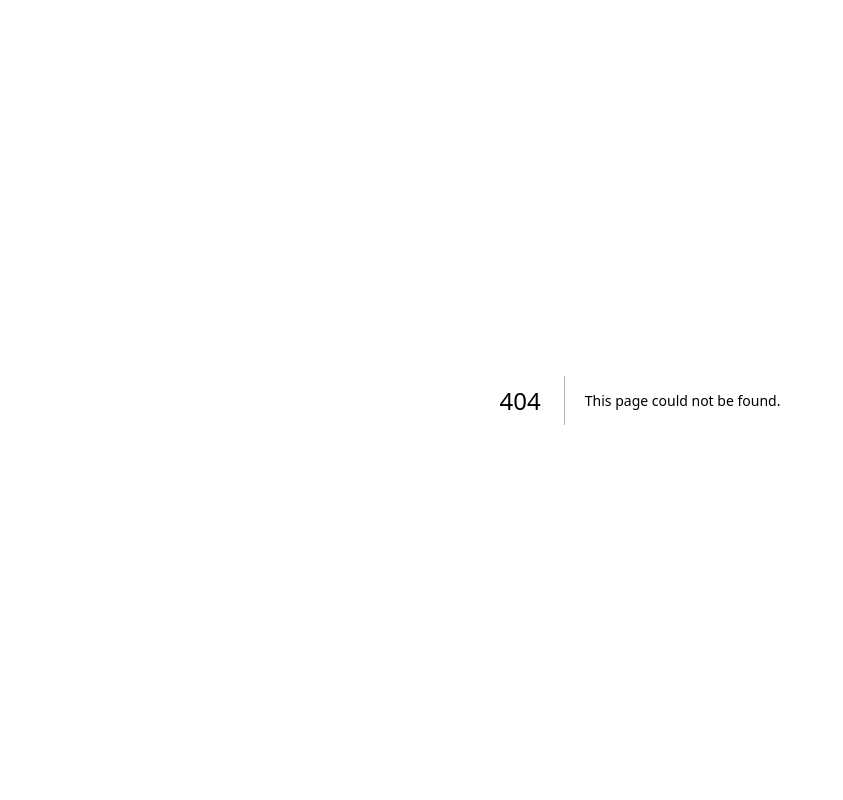
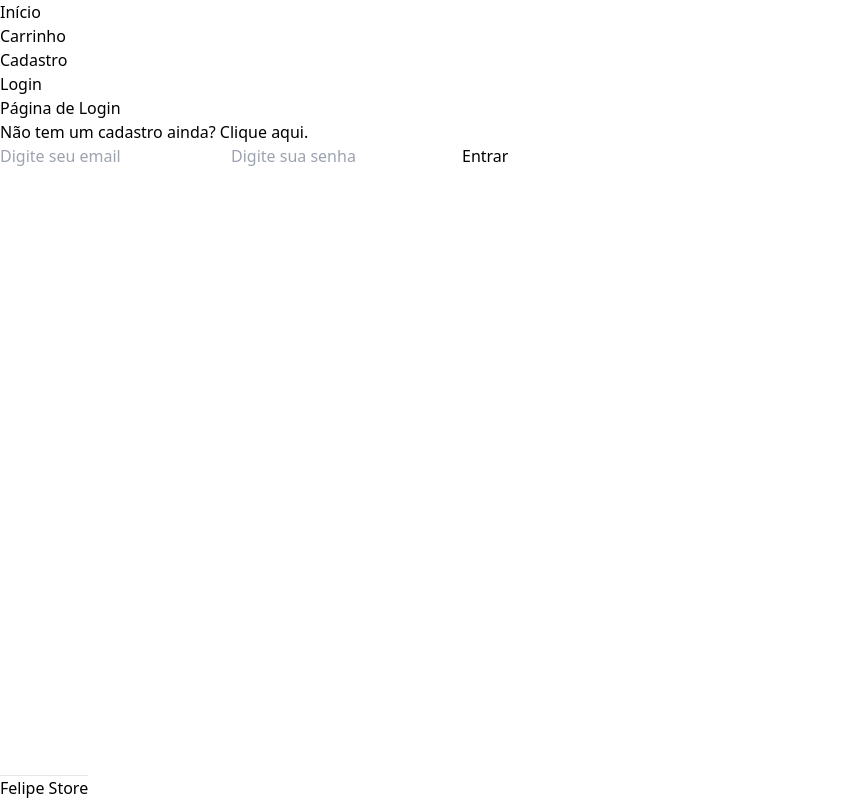
Before and after one commit to felipekmu/ti39-loja-next, a Next.js app: page /login in a window 1280 px wide. Before the commit this address had no page. Shown: the whole page, without its empty margins (0-843 px from the left). Built offline with nearby package versions, Linux system fonts and the light colour scheme.

Commit message:
Aula do Dia 26 de Junho

```diff
--- a/src/app/globals.css
+++ b/src/app/globals.css
@@ -1,27 +1,3 @@
 @tailwind base;
 @tailwind components;
 @tailwind utilities;
-
-:root {
-  --foreground-rgb: 0, 0, 0;
-  --background-start-rgb: 214, 219, 220;
-  --background-end-rgb: 255, 255, 255;
-}
-
-@media (prefers-color-scheme: dark) {
-  :root {
-    --foreground-rgb: 255, 255, 255;
-    --background-start-rgb: 0, 0, 0;
-    --background-end-rgb: 0, 0, 0;
-  }
-}
-
-body {
-  color: rgb(var(--foreground-rgb));
-  background: linear-gradient(
-      to bottom,
-      transparent,
-      rgb(var(--background-end-rgb))
-    )
-    rgb(var(--background-start-rgb));
-}
--- a/src/app/layout.js
+++ b/src/app/layout.js
@@ -1,17 +1,18 @@
-import './globals.css'
-import { Inter } from 'next/font/google'
-
-const inter = Inter({ subsets: ['latin'] })
-
+import "@/app/globals.css"
+import Menu from "@/components/Menu"
+import Rodape from "@/components/Rodape"
 export const metadata = {
-  title: 'Create Next App',
-  description: 'Generated by create next app',
+  title: 'Felipe Store',
 }
 
 export default function RootLayout({ children }) {
   return (
-    <html lang="en">
-      <body className={inter.className}>{children}</body>
+    <html lang="pt-BR">
+      <body>
+        <Menu />
+        {children}
+        <Rodape />
+      </body>
     </html>
   )
 }
--- /dev/null
+++ b/src/app/login/page.js
@@ -0,0 +1,14 @@
+export default function Login(){
+    return(
+        <div>
+        <h1> Página de Login </h1>
+        <p> Não tem um cadastro ainda? Clique aqui. </p>
+        <form>
+            <input placeholder="Digite seu email" />
+            <input placeholder="Digite sua senha" />
+            <button> Entrar </button>
+        </form>
+        </div>
+
+    )
+}
--- a/src/app/page.js
+++ b/src/app/page.js
@@ -1,113 +1,8 @@
-import Image from 'next/image'
 
 export default function Home() {
   return (
-    <main className="flex min-h-screen flex-col items-center justify-between p-24">
-      <div className="z-10 w-full max-w-5xl items-center justify-between font-mono text-sm lg:flex">
-        <p className="fixed left-0 top-0 flex w-full justify-center border-b border-gray-300 bg-gradient-to-b from-zinc-200 pb-6 pt-8 backdrop-blur-2xl dark:border-neutral-800 dark:bg-zinc-800/30 dark:from-inherit lg:static lg:w-auto  lg:rounded-xl lg:border lg:bg-gray-200 lg:p-4 lg:dark:bg-zinc-800/30">
-          Get started by editing&nbsp;
-          <code className="font-mono font-bold">src/app/page.js</code>
-        </p>
-        <div className="fixed bottom-0 left-0 flex h-48 w-full items-end justify-center bg-gradient-to-t from-white via-white dark:from-black dark:via-black lg:static lg:h-auto lg:w-auto lg:bg-none">
-          <a
-            className="pointer-events-none flex place-items-center gap-2 p-8 lg:pointer-events-auto lg:p-0"
-            href="https://vercel.com?utm_source=create-next-app&utm_medium=appdir-template&utm_campaign=create-next-app"
-            target="_blank"
-            rel="noopener noreferrer"
-          >
-            By{' '}
-            <Image
-              src="/vercel.svg"
-              alt="Vercel Logo"
-              className="dark:invert"
-              width={100}
-              height={24}
-              priority
-            />
-          </a>
-        </div>
-      </div>
-
-      <div className="relative flex place-items-center before:absolute before:h-[300px] before:w-[480px] before:-translate-x-1/2 before:rounded-full before:bg-gradient-radial before:from-white before:to-transparent before:blur-2xl before:content-[''] after:absolute after:-z-20 after:h-[180px] after:w-[240px] after:translate-x-1/3 after:bg-gradient-conic after:from-sky-200 after:via-blue-200 after:blur-2xl after:content-[''] before:dark:bg-gradient-to-br before:dark:from-transparent before:dark:to-blue-700 before:dark:opacity-10 after:dark:from-sky-900 after:dark:via-[#0141ff] after:dark:opacity-40 before:lg:h-[360px]">
-        <Image
-          className="relative dark:drop-shadow-[0_0_0.3rem_#ffffff70] dark:invert"
-          src="/next.svg"
-          alt="Next.js Logo"
-          width={180}
-          height={37}
-          priority
-        />
-      </div>
-
-      <div className="mb-32 grid text-center lg:mb-0 lg:grid-cols-4 lg:text-left">
-        <a
-          href="https://nextjs.org/docs?utm_source=create-next-app&utm_medium=appdir-template&utm_campaign=create-next-app"
-          className="group rounded-lg border border-transparent px-5 py-4 transition-colors hover:border-gray-300 hover:bg-gray-100 hover:dark:border-neutral-700 hover:dark:bg-neutral-800/30"
-          target="_blank"
-          rel="noopener noreferrer"
-        >
-          <h2 className={`mb-3 text-2xl font-semibold`}>
-            Docs{' '}
-            <span className="inline-block transition-transform group-hover:translate-x-1 motion-reduce:transform-none">
-              -&gt;
-            </span>
-          </h2>
-          <p className={`m-0 max-w-[30ch] text-sm opacity-50`}>
-            Find in-depth information about Next.js features and API.
-          </p>
-        </a>
-
-        <a
-          href="https://nextjs.org/learn?utm_source=create-next-app&utm_medium=appdir-template-tw&utm_campaign=create-next-app"
-          className="group rounded-lg border border-transparent px-5 py-4 transition-colors hover:border-gray-300 hover:bg-gray-100 hover:dark:border-neutral-700 hover:dark:bg-neutral-800 hover:dark:bg-opacity-30"
-          target="_blank"
-          rel="noopener noreferrer"
-        >
-          <h2 className={`mb-3 text-2xl font-semibold`}>
-            Learn{' '}
-            <span className="inline-block transition-transform group-hover:translate-x-1 motion-reduce:transform-none">
-              -&gt;
-            </span>
-          </h2>
-          <p className={`m-0 max-w-[30ch] text-sm opacity-50`}>
-            Learn about Next.js in an interactive course with&nbsp;quizzes!
-          </p>
-        </a>
-
-        <a
-          href="https://vercel.com/templates?framework=next.js&utm_source=create-next-app&utm_medium=appdir-template&utm_campaign=create-next-app"
-          className="group rounded-lg border border-transparent px-5 py-4 transition-colors hover:border-gray-300 hover:bg-gray-100 hover:dark:border-neutral-700 hover:dark:bg-neutral-800/30"
-          target="_blank"
-          rel="noopener noreferrer"
-        >
-          <h2 className={`mb-3 text-2xl font-semibold`}>
-            Templates{' '}
-            <span className="inline-block transition-transform group-hover:translate-x-1 motion-reduce:transform-none">
-              -&gt;
-            </span>
-          </h2>
-          <p className={`m-0 max-w-[30ch] text-sm opacity-50`}>
-            Explore the Next.js 13 playground.
-          </p>
-        </a>
-
-        <a
-          href="https://vercel.com/new?utm_source=create-next-app&utm_medium=appdir-template&utm_campaign=create-next-app"
-          className="group rounded-lg border border-transparent px-5 py-4 transition-colors hover:border-gray-300 hover:bg-gray-100 hover:dark:border-neutral-700 hover:dark:bg-neutral-800/30"
-          target="_blank"
-          rel="noopener noreferrer"
-        >
-          <h2 className={`mb-3 text-2xl font-semibold`}>
-            Deploy{' '}
-            <span className="inline-block transition-transform group-hover:translate-x-1 motion-reduce:transform-none">
-              -&gt;
-            </span>
-          </h2>
-          <p className={`m-0 max-w-[30ch] text-sm opacity-50`}>
-            Instantly deploy your Next.js site to a shareable URL with Vercel.
-          </p>
-        </a>
-      </div>
-    </main>
-  )
+    <div>
+      <h1> Olá Mundo! </h1>
+    </div>
+      )
 }
--- /dev/null
+++ b/src/components/Menu.js
@@ -0,0 +1,15 @@
+
+import Link from 'next/link'
+
+export default function Menu(){
+    return(
+        <nav>
+            <ul>
+                <li> <Link href="/"> Início </Link></li>
+                <li> <Link href="/carrinho"> Carrinho </Link></li>
+                <li> <Link href="/cadastro"> Cadastro </Link></li>
+                <li> <Link href="/login"> Login </Link></li>
+            </ul>
+        </nav>
+    )
+}
--- /dev/null
+++ b/src/components/Rodape.js
@@ -0,0 +1,8 @@
+export default function Rodape(){
+    return(
+        <footer className="fixed bottom-0">
+         <hr/>
+         <p> Felipe Store </p>
+        </footer>
+    )
+}
```
